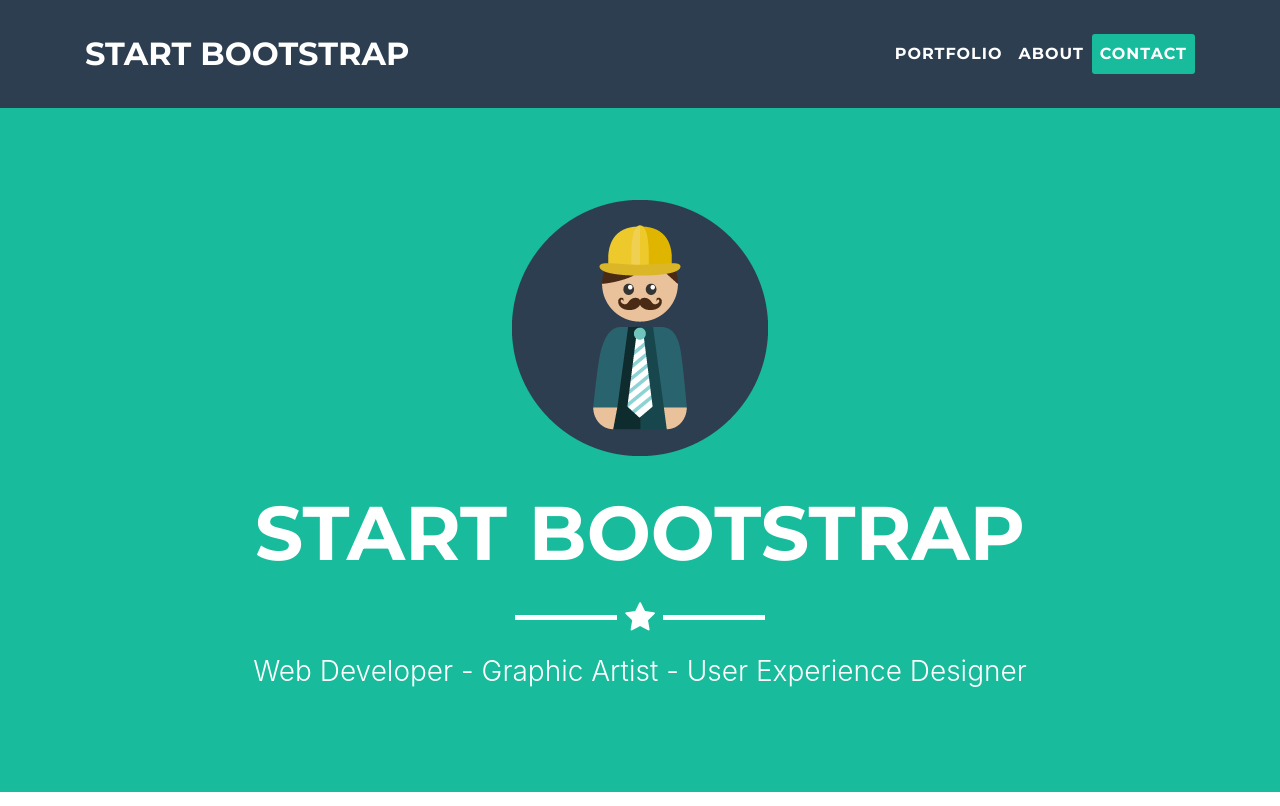
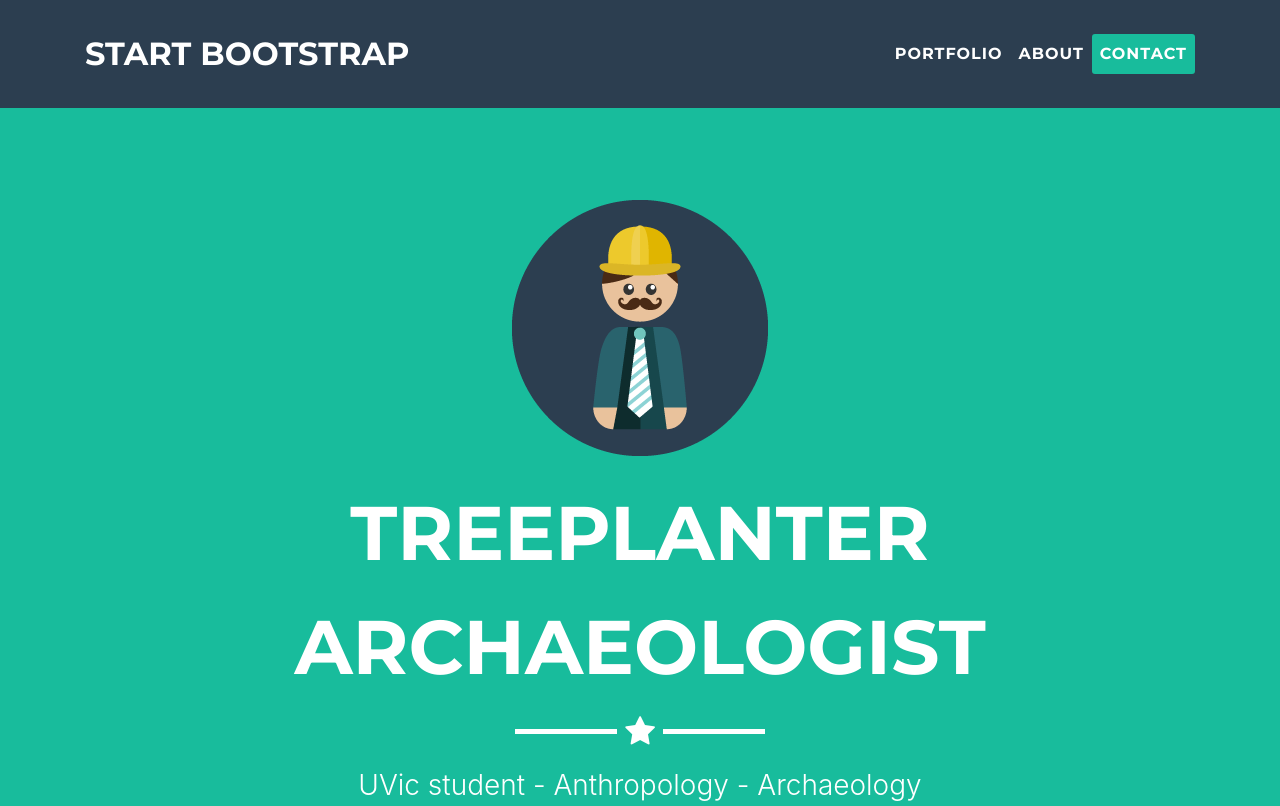
Before and after one commit to yipvanm/TreeplanterArchaeologist, a website with bundled scripts: page index.html in a window 1280 px wide. Shown: the top 806 px of the page. Built offline with nearby package versions, Linux system fonts and the light colour scheme.

Commit message:
Update index.html

```diff
--- a/index.html
+++ b/index.html
@@ -54,9 +54,9 @@
       <div class="container">
         <img class="img-fluid" src="img/profile.png" alt="">
         <div class="intro-text">
-          <span class="name">Start Bootstrap</span>
+          <span class="name">Treeplanter Archaeologist</span>
           <hr class="star-light">
-          <span class="skills">Web Developer - Graphic Artist - User Experience Designer</span>
+          <span class="skills">UVic student - Anthropology - Archaeology</span>
         </div>
       </div>
     </header>
```
